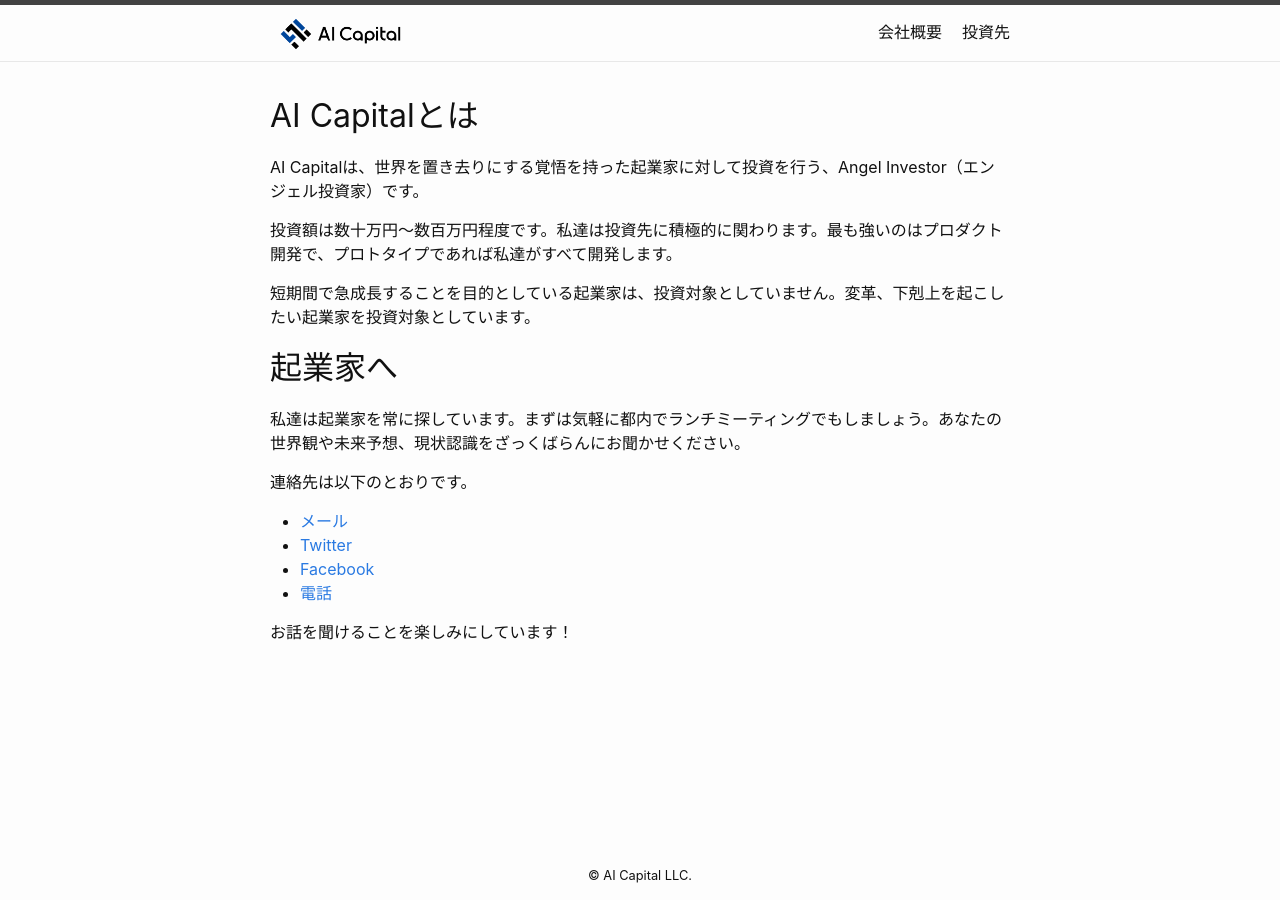
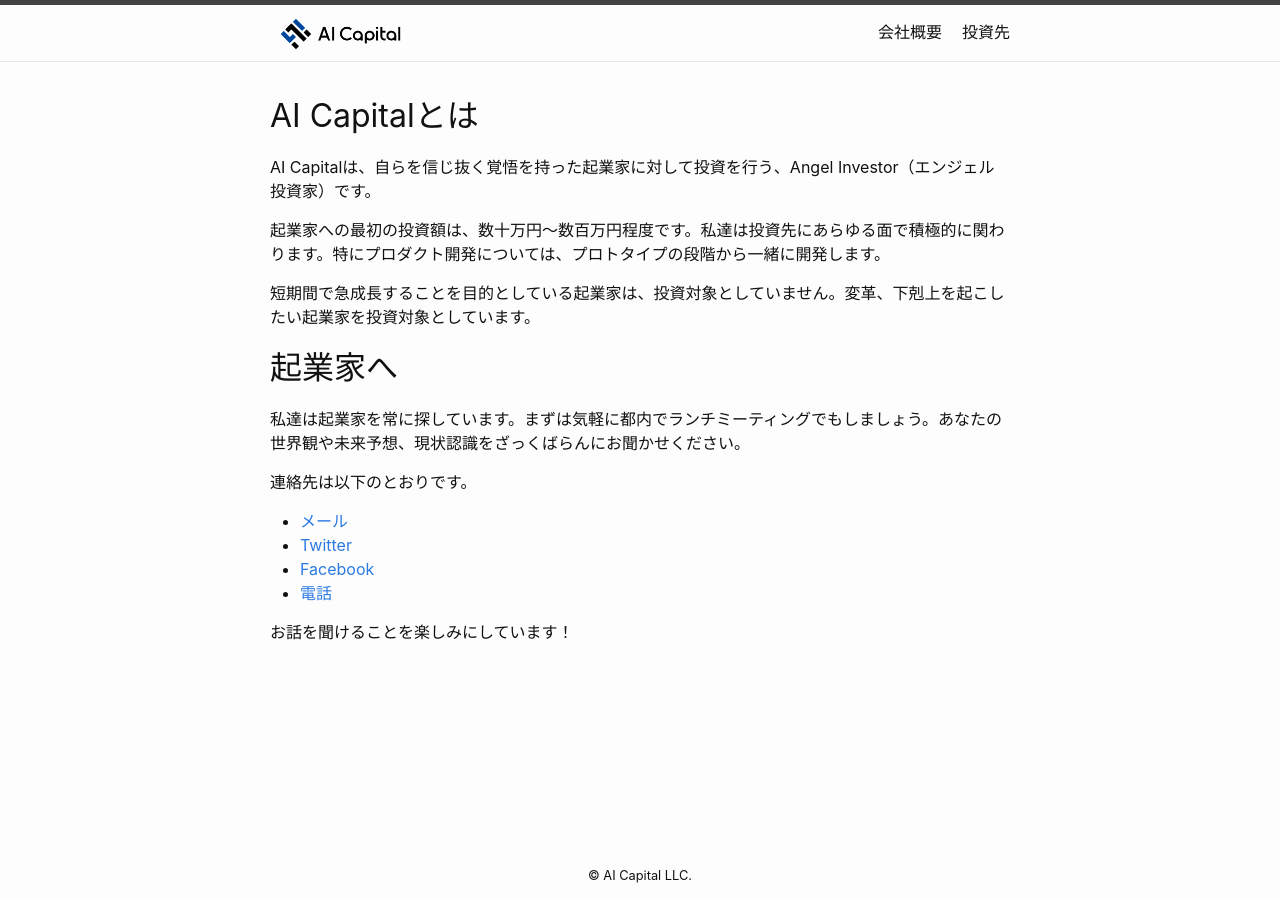
Before and after one commit to ai-capital/ai-capital.github.io, a Jekyll site: the page built from index.md, in a window 1280 px wide. Built offline with Jekyll 4.4.1, drawn with Linux system fonts in a browser that asks for light colours.

Commit message:
Update contents

```diff
--- a/_layouts/home.html
+++ b/_layouts/home.html
@@ -4,8 +4,8 @@ layout: default
 
 <h1>AI Capitalとは</h1>
 
-<p>AI Capitalは、世界を置き去りにする覚悟を持った起業家に対して投資を行う、Angel Investor（エンジェル投資家）です。</p>
-<p>投資額は数十万円〜数百万円程度です。私達は投資先に積極的に関わります。最も強いのはプロダクト開発で、プロトタイプであれば私達がすべて開発します。</p>
+<p>AI Capitalは、自らを信じ抜く覚悟を持った起業家に対して投資を行う、Angel Investor（エンジェル投資家）です。</p>
+<p>起業家への最初の投資額は、数十万円〜数百万円程度です。私達は投資先にあらゆる面で積極的に関わります。特にプロダクト開発については、プロトタイプの段階から一緒に開発します。</p>
 <p>短期間で急成長することを目的としている起業家は、投資対象としていません。変革、下剋上を起こしたい起業家を投資対象としています。</p>
 
 <h1>起業家へ</h1>
```
